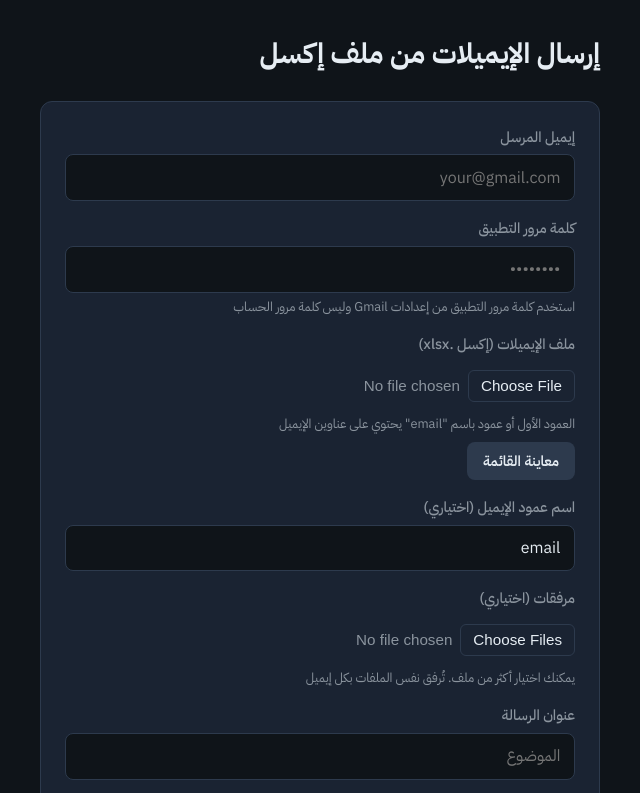
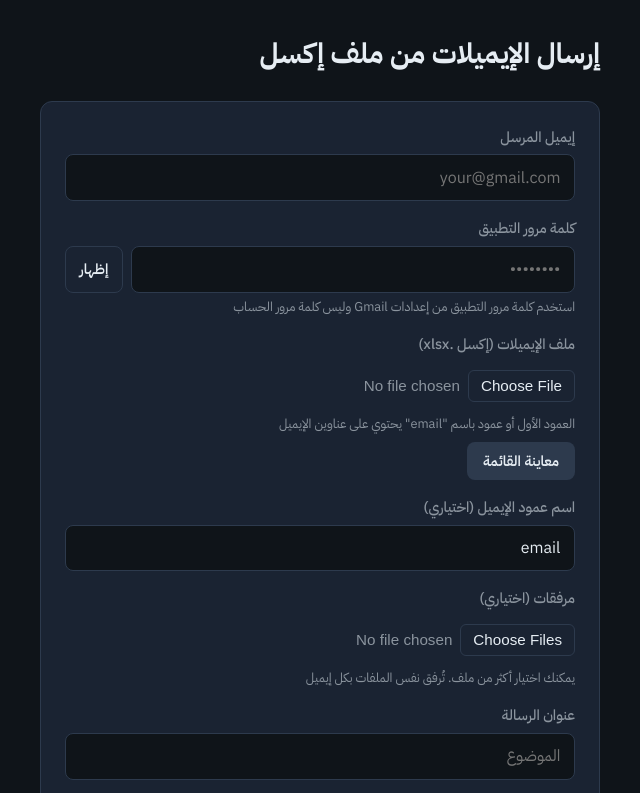
Before and after one commit to iksasa15/Emailscript, a plain HTML site: page static/index.html in a window 1280 px wide. Shown: the top 793 px of the page, without its empty margins (320-960 px from the left). Drawn offline with Linux system fonts and the light colour scheme.

Commit message:
Add password visibility toggle to input field
- Introduced a new password input wrapper for better layout.
- Added a button to toggle password visibility with appropriate styling.
- Updated the input field to include autocomplete attribute for improved user experience.

```diff
--- a/static/index.html
+++ b/static/index.html
@@ -186,6 +186,32 @@
     .btn-secondary:hover { background: var(--muted); }
     .export-btns { margin-top: 0.5rem; display: flex; gap: 0.5rem; flex-wrap: wrap; }
     .export-btns .btn { width: auto; flex: 1; min-width: 140px; }
+    .password-wrap {
+      display: flex;
+      gap: 0.5rem;
+      align-items: stretch;
+    }
+    .password-wrap input {
+      flex: 1;
+      min-width: 0;
+    }
+    .btn-toggle-password {
+      flex-shrink: 0;
+      padding: 0.5rem 0.85rem;
+      font-family: inherit;
+      font-size: 0.9rem;
+      font-weight: 600;
+      border: 1px solid var(--border);
+      border-radius: 8px;
+      background: var(--card);
+      color: var(--text);
+      cursor: pointer;
+      white-space: nowrap;
+      align-self: stretch;
+    }
+    .btn-toggle-password:hover {
+      background: var(--border);
+    }
   </style>
 </head>
 <body>
@@ -199,7 +225,10 @@
       </div>
       <div class="form-group">
         <label for="password">كلمة مرور التطبيق</label>
-        <input type="password" id="password" name="password" placeholder="••••••••" required />
+        <div class="password-wrap">
+          <input type="password" id="password" name="password" placeholder="••••••••" required autocomplete="current-password" />
+          <button type="button" class="btn-toggle-password" id="togglePassword" aria-pressed="false" title="إظهار أو إخفاء كلمة المرور">إظهار</button>
+        </div>
         <p class="hint">استخدم كلمة مرور التطبيق من إعدادات Gmail وليس كلمة مرور الحساب</p>
       </div>
       <div class="form-group">
@@ -249,6 +278,15 @@
     const previewBox = document.getElementById('previewBox');
     const previewTitle = document.getElementById('previewTitle');
     const previewList = document.getElementById('previewList');
+    const passwordInput = document.getElementById('password');
+    const togglePasswordBtn = document.getElementById('togglePassword');
+
+    togglePasswordBtn.addEventListener('click', () => {
+      const isHidden = passwordInput.type === 'password';
+      passwordInput.type = isHidden ? 'text' : 'password';
+      togglePasswordBtn.textContent = isHidden ? 'إخفاء' : 'إظهار';
+      togglePasswordBtn.setAttribute('aria-pressed', isHidden ? 'true' : 'false');
+    });
 
     previewBtn.addEventListener('click', async () => {
       const file = document.getElementById('emails_file').files[0];
```
